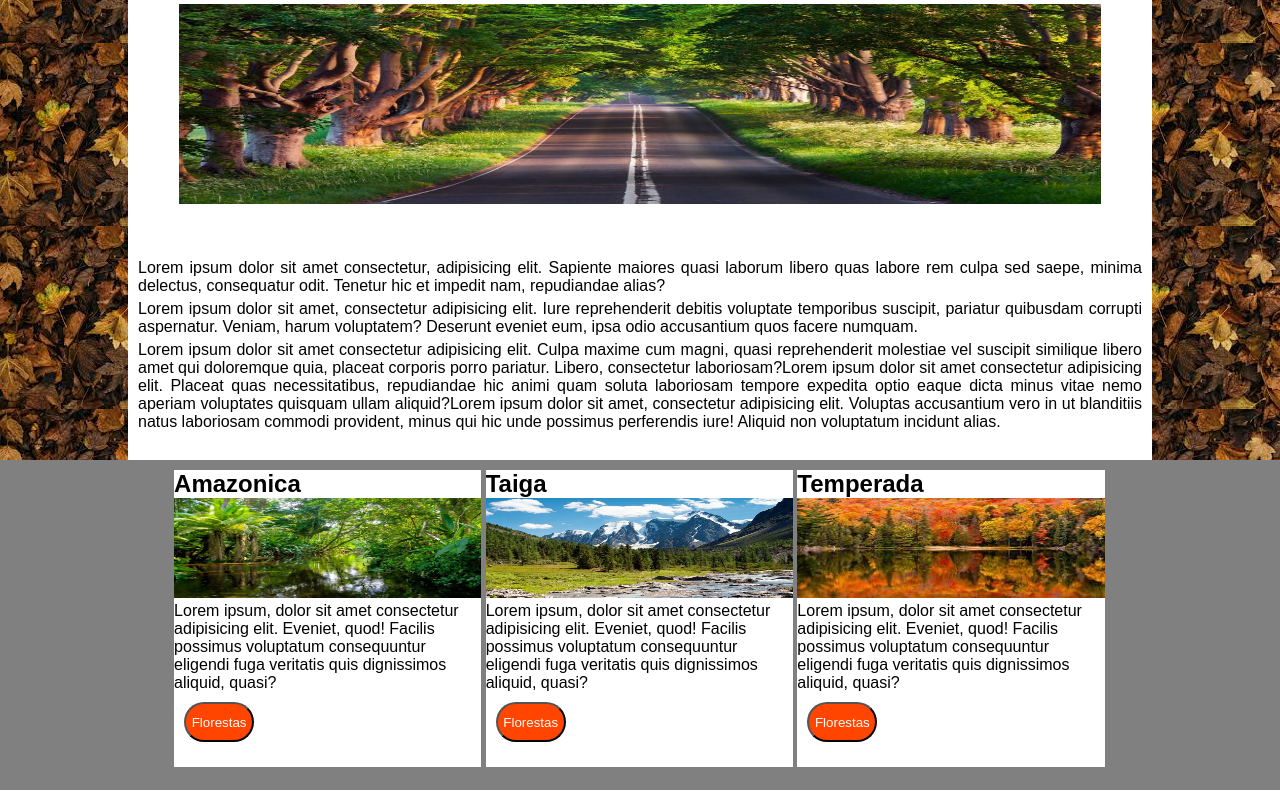
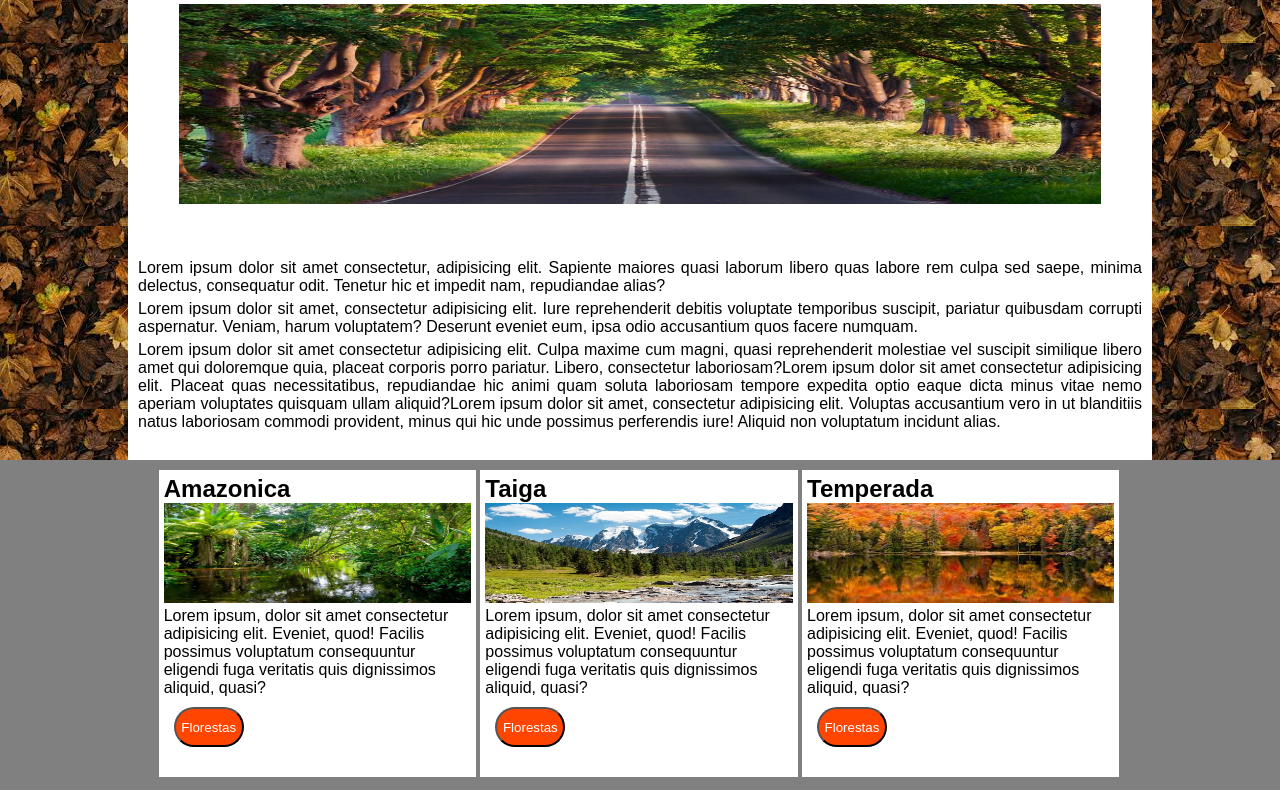
Before and after one commit to betoleitao5/0706-Roberto, a plain HTML site: page index.html in a window 1280 px wide. Shown: the part 440-1240 px from the top of the page. Drawn offline with Linux system fonts and the light colour scheme.

Commit message:
Update css V.1

```diff
--- a/style.css
+++ b/style.css
@@ -71,10 +71,11 @@ footer div{
     height: 90%;
     display: inline-block;
     background-color:white;
+    padding: 5px;
 }
 
 footer div:first-of-type{
-    margin-left: 4.5%;
+    margin-left: 3%;
 }
 
 footer img{
@@ -91,3 +92,7 @@ footer button{
     color: white;
     background-color: orangered;
 }
+
+footer button:hover{
+    background-color: orange;
+}
```
